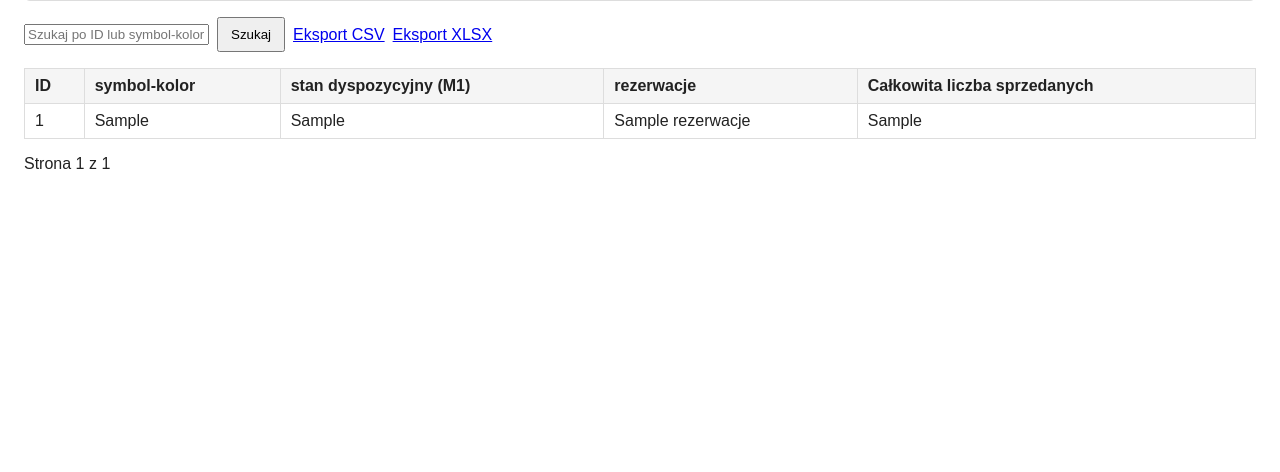
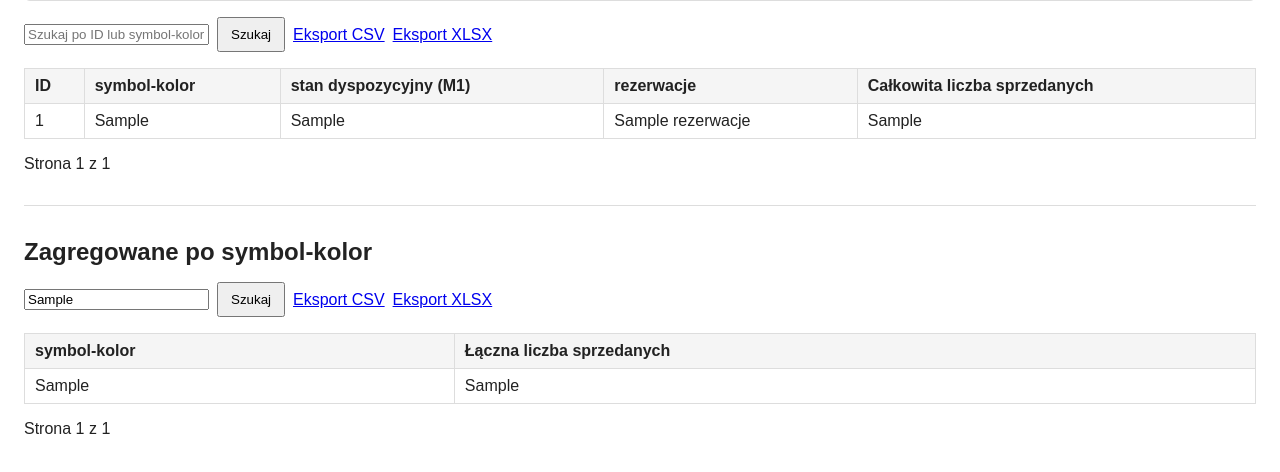
Before and after one commit to mstankiewicz1111/orders-analytics, a FastAPI app: template app/templates/table.html in a window 1280 px wide. Shown: the part 328-800 px from the top of the page. Run offline with FastAPI, Linux system fonts and the light colour scheme; the template is opened without the code that fills it: most values are stand-ins (such as "Sample title", 1, 10 or a date in 2020); parts of the project's set-up code (start-up, migrations or seed data) failed here and were passed over.

Commit message:
Update table.html

```diff
--- a/app/templates/table.html
+++ b/app/templates/table.html
@@ -12,6 +12,11 @@
 
         h1 {
             margin-bottom: 20px;
+        }
+
+        h2 {
+            margin-top: 32px;
+            margin-bottom: 16px;
         }
 
         table {
@@ -82,6 +87,7 @@
 
         .pagination {
             margin-top: 16px;
+            margin-bottom: 12px;
             display: flex;
             gap: 8px;
             align-items: center;
@@ -145,6 +151,12 @@
 
         .small {
             font-size: 13px;
+        }
+
+        .section-separator {
+            margin: 32px 0;
+            border: 0;
+            border-top: 1px solid #ddd;
         }
     </style>
 </head>
@@ -217,11 +229,11 @@
     <table>
         <thead>
             <tr>
-                <th><a href="/admin?q={{ q or '' }}&sort={% if sort == 'id_asc' %}id_desc{% else %}id_asc{% endif %}">ID</a></th>
-                <th><a href="/admin?q={{ q or '' }}&sort={% if sort == 'symbol_asc' %}symbol_desc{% else %}symbol_asc{% endif %}">symbol-kolor</a></th>
-                <th><a href="/admin?q={{ q or '' }}&sort={% if sort == 'm1_asc' %}m1_desc{% else %}m1_asc{% endif %}">stan dyspozycyjny (M1)</a></th>
-                <th><a href="/admin?q={{ q or '' }}&sort={% if sort == 'rez_asc' %}rez_desc{% else %}rez_asc{% endif %}">rezerwacje</a></th>
-                <th><a href="/admin?q={{ q or '' }}&sort={% if sort == 'sold_asc' %}sold_desc{% else %}sold_asc{% endif %}">Całkowita liczba sprzedanych</a></th>
+                <th><a href="/admin?q={{ q or '' }}&sort={% if sort == 'id_asc' %}id_desc{% else %}id_asc{% endif %}&grouped_q={{ grouped_q or '' }}&grouped_sort={{ grouped_sort or 'symbol_asc' }}&grouped_page={{ grouped_page or 1 }}">ID</a></th>
+                <th><a href="/admin?q={{ q or '' }}&sort={% if sort == 'symbol_asc' %}symbol_desc{% else %}symbol_asc{% endif %}&grouped_q={{ grouped_q or '' }}&grouped_sort={{ grouped_sort or 'symbol_asc' }}&grouped_page={{ grouped_page or 1 }}">symbol-kolor</a></th>
+                <th><a href="/admin?q={{ q or '' }}&sort={% if sort == 'm1_asc' %}m1_desc{% else %}m1_asc{% endif %}&grouped_q={{ grouped_q or '' }}&grouped_sort={{ grouped_sort or 'symbol_asc' }}&grouped_page={{ grouped_page or 1 }}">stan dyspozycyjny (M1)</a></th>
+                <th><a href="/admin?q={{ q or '' }}&sort={% if sort == 'rez_asc' %}rez_desc{% else %}rez_asc{% endif %}&grouped_q={{ grouped_q or '' }}&grouped_sort={{ grouped_sort or 'symbol_asc' }}&grouped_page={{ grouped_page or 1 }}">rezerwacje</a></th>
+                <th><a href="/admin?q={{ q or '' }}&sort={% if sort == 'sold_asc' %}sold_desc{% else %}sold_asc{% endif %}&grouped_q={{ grouped_q or '' }}&grouped_sort={{ grouped_sort or 'symbol_asc' }}&grouped_page={{ grouped_page or 1 }}">Całkowita liczba sprzedanych</a></th>
             </tr>
         </thead>
         <tbody>
@@ -243,13 +255,79 @@
 
     <div class="pagination">
         {% if page and page > 1 %}
-            <a href="/admin?q={{ q or '' }}&sort={{ sort or 'id_asc' }}&page={{ page - 1 }}">← Poprzednia</a>
+            <a href="/admin?q={{ q or '' }}&sort={{ sort or 'id_asc' }}&page={{ page - 1 }}&grouped_q={{ grouped_q or '' }}&grouped_sort={{ grouped_sort or 'symbol_asc' }}&grouped_page={{ grouped_page or 1 }}">← Poprzednia</a>
         {% endif %}
 
         <span>Strona {{ page }} z {{ total_pages }}</span>
 
         {% if page and total_pages and page < total_pages %}
-            <a href="/admin?q={{ q or '' }}&sort={{ sort or 'id_asc' }}&page={{ page + 1 }}">Następna →</a>
+            <a href="/admin?q={{ q or '' }}&sort={{ sort or 'id_asc' }}&page={{ page + 1 }}&grouped_q={{ grouped_q or '' }}&grouped_sort={{ grouped_sort or 'symbol_asc' }}&grouped_page={{ grouped_page or 1 }}">Następna →</a>
+        {% endif %}
+    </div>
+
+    <hr class="section-separator">
+
+    <h2>Zagregowane po symbol-kolor</h2>
+
+    <form method="get" action="/admin" class="toolbar">
+        <input type="hidden" name="q" value="{{ q or '' }}">
+        <input type="hidden" name="sort" value="{{ sort or 'id_asc' }}">
+        <input type="hidden" name="page" value="{{ page or 1 }}">
+
+        <input type="text" name="grouped_q" value="{{ grouped_q or '' }}" placeholder="Szukaj po symbol-kolor">
+        <input type="hidden" name="grouped_sort" value="{{ grouped_sort or 'symbol_asc' }}">
+        <button type="submit">Szukaj</button>
+
+        <a href="/admin/export-grouped-csv?grouped_q={{ grouped_q or '' }}&grouped_sort={{ grouped_sort or 'symbol_asc' }}">
+            Eksport CSV
+        </a>
+        <a href="/admin/export-grouped-xlsx?grouped_q={{ grouped_q or '' }}&grouped_sort={{ grouped_sort or 'symbol_asc' }}">
+            Eksport XLSX
+        </a>
+    </form>
+
+    <table>
+        <thead>
+            <tr>
+                <th>
+                    <a href="/admin?q={{ q or '' }}&sort={{ sort or 'id_asc' }}&page={{ page or 1 }}&grouped_q={{ grouped_q or '' }}&grouped_sort={% if grouped_sort == 'symbol_asc' %}symbol_desc{% else %}symbol_asc{% endif %}&grouped_page={{ grouped_page or 1 }}">
+                        symbol-kolor
+                    </a>
+                </th>
+                <th>
+                    <a href="/admin?q={{ q or '' }}&sort={{ sort or 'id_asc' }}&page={{ page or 1 }}&grouped_q={{ grouped_q or '' }}&grouped_sort={% if grouped_sort == 'sold_sum_asc' %}sold_sum_desc{% else %}sold_sum_asc{% endif %}&grouped_page={{ grouped_page or 1 }}">
+                        Łączna liczba sprzedanych
+                    </a>
+                </th>
+            </tr>
+        </thead>
+        <tbody>
+            {% for row in grouped_rows %}
+            <tr>
+                <td>{{ row.symbol_kolor }}</td>
+                <td>{{ row.laczna_liczba_sprzedanych }}</td>
+            </tr>
+            {% else %}
+            <tr>
+                <td colspan="2">Brak danych</td>
+            </tr>
+            {% endfor %}
+        </tbody>
+    </table>
+
+    <div class="pagination">
+        {% if grouped_page and grouped_page > 1 %}
+            <a href="/admin?q={{ q or '' }}&sort={{ sort or 'id_asc' }}&page={{ page or 1 }}&grouped_q={{ grouped_q or '' }}&grouped_sort={{ grouped_sort or 'symbol_asc' }}&grouped_page={{ grouped_page - 1 }}">
+                ← Poprzednia
+            </a>
+        {% endif %}
+
+        <span>Strona {{ grouped_page }} z {{ grouped_total_pages }}</span>
+
+        {% if grouped_page and grouped_total_pages and grouped_page < grouped_total_pages %}
+            <a href="/admin?q={{ q or '' }}&sort={{ sort or 'id_asc' }}&page={{ page or 1 }}&grouped_q={{ grouped_q or '' }}&grouped_sort={{ grouped_sort or 'symbol_asc' }}&grouped_page={{ grouped_page + 1 }}">
+                Następna →
+            </a>
         {% endif %}
     </div>
 
```
